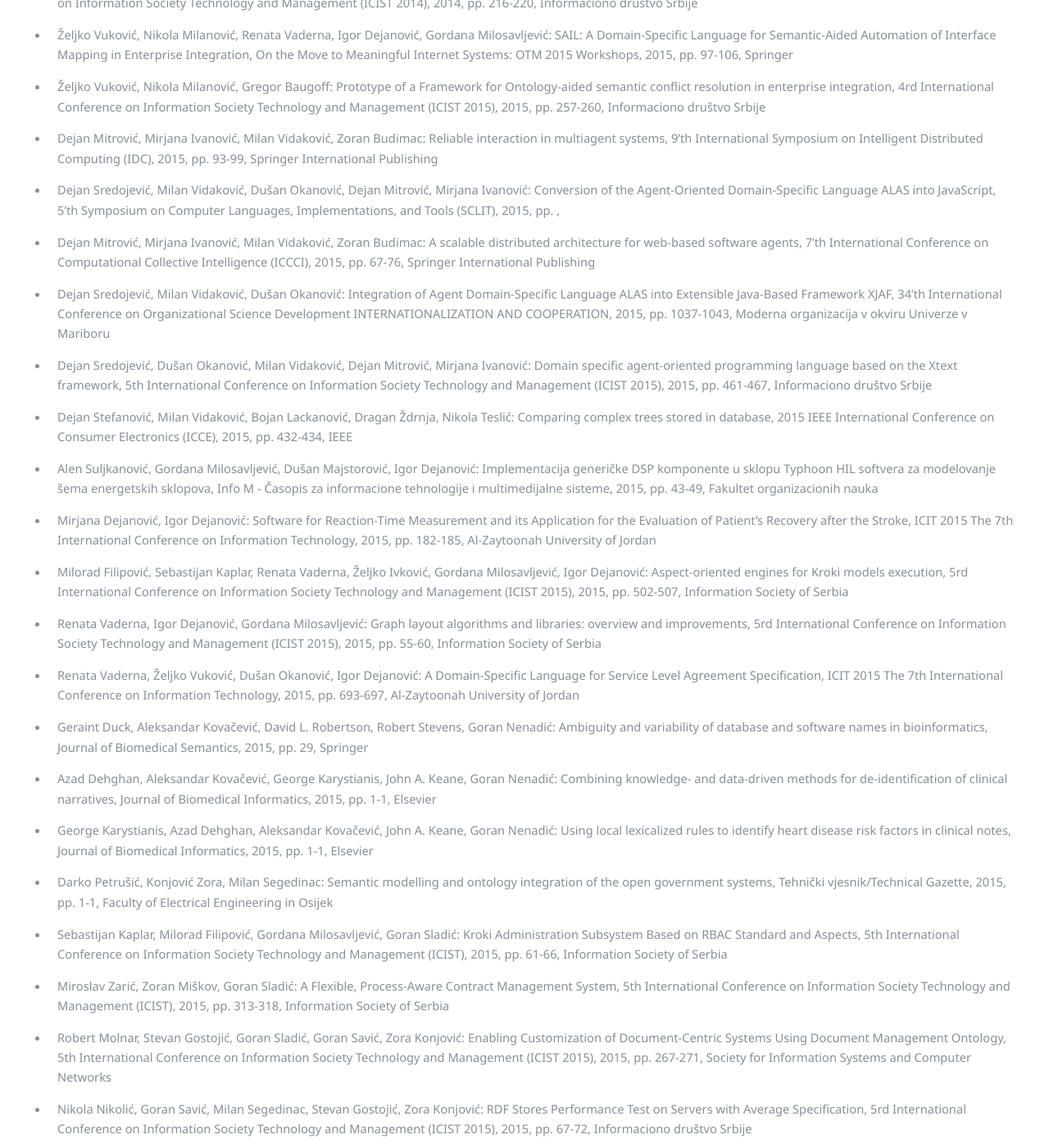
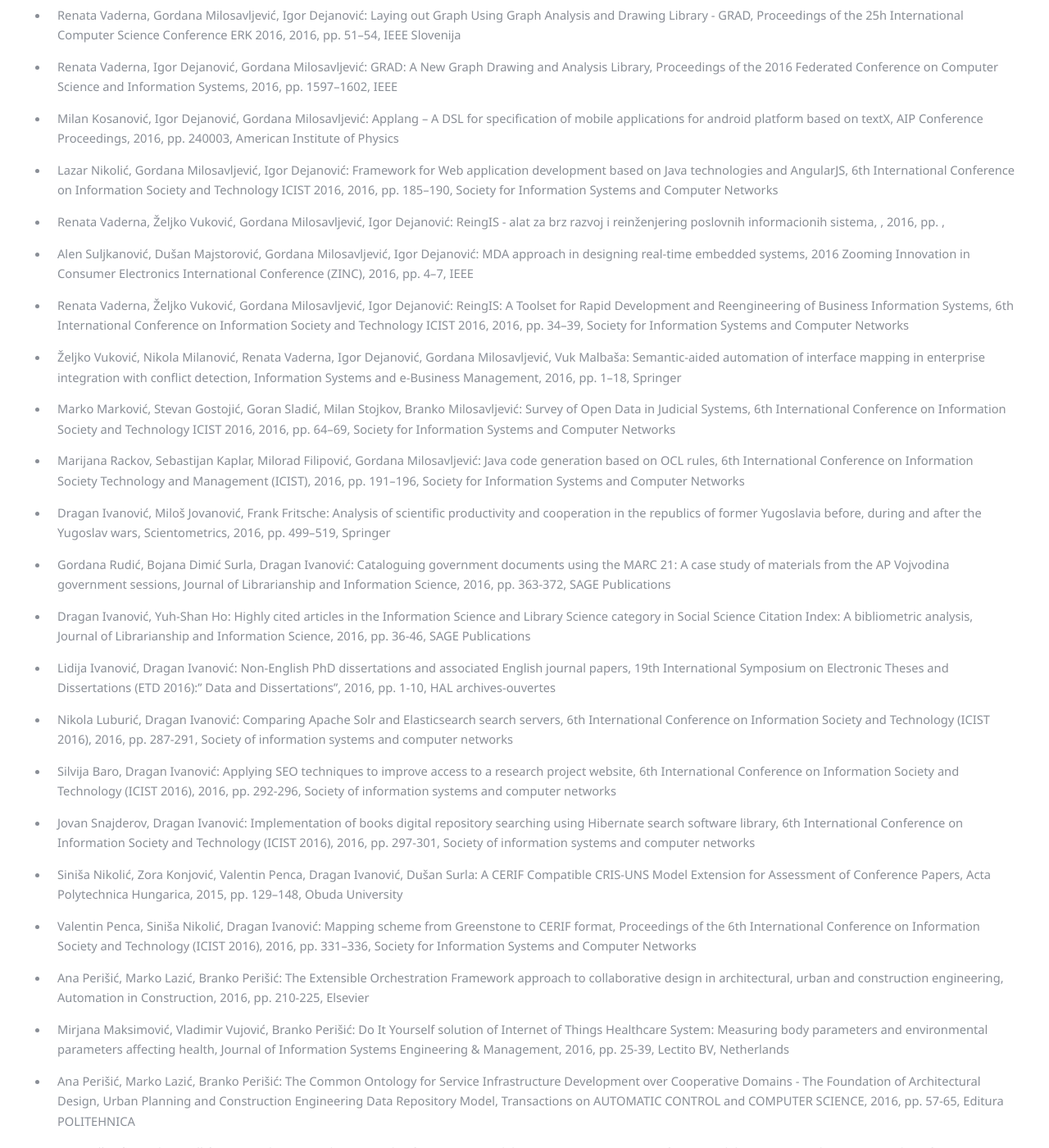
Before and after one commit to unsftn/informatika, a Jekyll site: the page built from 05-publications.md, in a window 1280 px wide and 1400 px high, scrolled down 934 px. Shown: the whole window at 82% size. Built offline with Jekyll 4.4.1, drawn with Linux system fonts in a browser that asks for light colours; some of the changed text lies outside the part shown.

Commit message:
publications2016

```diff
--- a/05-publications.md
+++ b/05-publications.md
@@ -9,66 +9,72 @@ permalink: /publications/
 
 
 
-* Milan Pandurov, Srđan Milaković, Nikola Lukić, Goran Savić, Milan Segedinac, Zora Konjović: Software Framework for REST Client Android Applications: Canvas LMS Case Study, 5th International Conference on Information Society and Technology (ICIST 2015), 2015, pp. 32-37, Informaciono društvo Srbije
+* Nikola Nikolić, Goran Savić, Robert Molnar, Stevan Gostojić, Branko Milosavljević: Management of Accreditation Documents in Serbian Higher Education using Ontology Based on ISO 82045 Standards, 6th International Conference on Information Society and Technology (ICIST 2016), 2016, pp. 148-153, Society for Information Systems and Computer Networks
 
-* Goran Savić, Milan Segedinac, Goran Sladić, Stevan Gostojić, Zora Konjović: Upravljanje nastavnim objektima zasnovano na ontologiji za opis dokumenata, Info M, 2015, pp. 18-24, Fakultet organizacionih nauka
+* Goran Sladić, Stevan Gostojić, Branko Milosavljević, Zora Konjović, Gordana Milosavljević: Computer Aided Anonymization and Redaction of Judicial Documents, Computer Science and Information Systems (ComSIS), 2016, pp. 217-236, ComSIS Consortium
 
-* Rajko Bulatović, Milan Paroški, Ðorđe Obradović, Zora Konjović: Inteligentno planiranje inspekcijskog nadzora baziranog na dinamickom stepenu rizika, INFOFest 2015, 2015, pp. 177-186, Ministarstvo za informaciono društvo i telekomunikacije, Crna Gora
+* Jelena Slivka, Aleksandar Kovačević: Co-training based algorithm for gender detection from emotional speech, Intelligent Systems and Informatics (SISY), 2016 IEEE 14th International Symposium on, 2016, pp. 257--262, Society for Information Systems and Computer Networks
 
-* Igor Cverdelj-Fogaraši, Goran Sladić, Stevan Gostojić, Milan Segedinac, Branko Milosavljević: A Meta-metadata Ontology Based on ebRIM Specification, 5th International Conference on Information Society and Technology (ICIST 2015), 2015, pp. 213-218, Society for Information Systems and Computer Networks
+* Nikola Luburić, Goran Savić, Gordana Milosavljević, Milan Segedinac, Jelena Slivka: A Code Generator for Building  Front-End Tier of REST-Based Rich Client Web Applications, 6th International Conference on Information Society and Technology ICIST 2016, 2016, pp. 28--33, Society for Information Systems and Computer Networks
 
-* Miloš Simić, Željko Bal, Renata Vaderna, Igor Dejanović: PyTabs: A DSL for simplified music notation, 5rd International Conference on Information Society Technology and Management (ICIST 2015), 2015, pp. 439-443, Information Society of Serbia
+* Nikola Luburić, Milan Stojkov, Goran Savić, Goran Sladić, Branko Milosavljević: Crypto-tutor: An educational tool for learning modern cryptography, Intelligent Systems and Informatics (SISY), 2016 IEEE 14th International Symposium on, 2016, pp. 205--210, Society for Information Systems and Computer Networks
 
-* Marko Jocić, Đorđe Obradović, Zora Konjović: Measuring influence of Facebook pages, 5th International Conference on Information Society Technology and Management (ICIST 2015), 2015, pp. 43-48, Society for Information Systems and Computer Networks
+* Milorad Filipović, Goran Sladić, Branko Milosavljević, Gordana Milosavljević: Applying SMT algorithms to code analysis, International conference on Applied Internet and Information Technologies - AIIT, 2016, pp. 163--170, “St Kliment Ohridski” University - Bitola, Republic of Macedonia
 
-* Dragan Ivanović, Fu Hui-Zhen, Ho Yuh-Shan: Publications from Serbia in the Science Citation Index Expanded: a bibliometric analysis, Scientometrics, 2015, pp. 145-160, Springer
+* Goran Savić, Milan Segedinac, Goran Sladić, Stevan Gostojić, Zora Konjović: A Machine-Readable Description of Generic Instructional Strategies in e-Courses, Computer Applications in Engineering Education, 2016, pp. 665-675, Wiley Periodicals
 
-* Valentin Penca, Siniša Nikolić, Dragan Ivanović: Scheme for mapping scientific research data from EPrints to CERIF format, 5th International Conference on Information Society Technology and Management (ICIST 2015), 2015, pp. 295-300, Society for Information Systems and Computer Networks
+* Goran Savić, Milan Segedinac: Softverska infrastruktura za upravljanje kurikulumom u elektronskoj nastavi, Edicija "Tehničke nauke - monografije", 2016, pp. , Fakultet tehničkih nauka
 
-* Dragan Ivanović, Miloš Jovanović, Frank Fritsche: Scientific Cooperation in the Republics of Former Yugoslavia Before, During and After the Yugoslav Wars, 15th International Society of Scientometrics and Informetrics Conference (ISSI 2015), 2015, pp. 784-789, Bogazici University Printhouse
+* Igor Dejanović, Gordana Milosavljević, Renata Vaderna: Arpeggio: A flexible PEG parser for Python, Knowledge-Based Systems, 2016, pp. 71--74, Elsevier
 
-* Željko Vuković, Nikola Milanović, Dušan Okanović: Sistem integracija primenom Apache Camel platforme, YUInfo 2014, 2014, pp. 417-421, Društvo za informacione sisteme i računarske mreže
+* Igor Dejanović, Renata Vaderna, Gordana Milosavljević, Željko Vuković: Implementacija jezika specifičnih za domen upotrebom textX alata, Info M - Časopis za informacione tehnologije i multimedijalne sisteme, 2016, pp. 4--10, Fakultet organizacionih nauka
 
-* Okanović Dušan, Vidaković Milan, Željko Vuković, Dejan Mitrović, Mirjana Ivanović: Editor for Agent-Oriented Programming Language ALAS, 4rd International Conference on Information Society Technology and Management (ICIST 2014), 2014, pp. 216-220, Informaciono društvo Srbije
+* Igor Dejanović: Softverski alati za dizajniranje i implementaciju jezika specifičnih za domen, Edicija "Tehničke nauke - monografije", 2016, pp. , Fakultet tehničkih nauka
 
-* Željko Vuković, Nikola Milanović, Renata Vaderna, Igor Dejanović, Gordana Milosavljević: SAIL: A Domain-Specific Language for Semantic-Aided Automation of Interface Mapping in Enterprise Integration, On the Move to Meaningful Internet Systems: OTM 2015 Workshops, 2015, pp. 97-106, Springer
+* Renata Vaderna, Gordana Milosavljević, Igor Dejanović: Laying out Graph Using Graph Analysis and Drawing Library - GRAD, Proceedings of the 25h International Computer Science Conference ERK 2016, 2016, pp. 51--54, IEEE Slovenija
 
-* Željko Vuković, Nikola Milanović, Gregor Baugoff: Prototype of a Framework for Ontology-aided semantic conflict resolution in enterprise integration, 4rd International Conference on Information Society Technology and Management (ICIST 2015), 2015, pp. 257-260, Informaciono društvo Srbije
+* Renata Vaderna, Igor Dejanović, Gordana Milosavljević: GRAD: A New Graph Drawing and Analysis Library, Proceedings of the 2016 Federated Conference on Computer Science and Information Systems, 2016, pp. 1597--1602, IEEE
 
-* Dejan Mitrović, Mirjana Ivanović, Milan Vidaković, Zoran Budimac: Reliable interaction in multiagent systems, 9'th International Symposium on Intelligent Distributed Computing (IDC), 2015, pp. 93-99, Springer International Publishing
+* Milan Kosanović, Igor Dejanović, Gordana Milosavljević: Applang -- A DSL for specification of mobile applications for android platform based on textX, AIP Conference Proceedings, 2016, pp. 240003, American Institute of Physics
 
-* Dejan Sredojević, Milan Vidaković, Dušan Okanović, Dejan Mitrović, Mirjana Ivanović: Conversion of the Agent-Oriented Domain-Specific Language ALAS into JavaScript, 5'th Symposium on Computer Languages, Implementations, and Tools (SCLIT), 2015, pp. ,
+* Lazar Nikolić, Gordana Milosavljević, Igor Dejanović: Framework for Web application development based on Java technologies and AngularJS, 6th International Conference on Information Society and Technology ICIST 2016, 2016, pp. 185--190, Society for Information Systems and Computer Networks
 
-* Dejan Mitrović, Mirjana Ivanović, Milan Vidaković, Zoran Budimac: A scalable distributed architecture for web-based software agents, 7'th International Conference on Computational Collective Intelligence (ICCCI), 2015, pp. 67-76, Springer International Publishing
+* Renata Vaderna, Željko Vuković, Gordana Milosavljević, Igor Dejanović: ReingIS - alat za brz razvoj i reinženjering poslovnih informacionih sistema, , 2016, pp. ,
 
-* Dejan Sredojević, Milan Vidaković, Dušan Okanović: Integration of Agent Domain-Specific Language ALAS into Extensible Java-Based Framework XJAF, 34'th International Conference on Organizational Science Development INTERNATIONALIZATION AND COOPERATION, 2015, pp. 1037-1043, Moderna organizacija v okviru Univerze v Mariboru
+* Alen Suljkanović, Dušan Majstorović, Gordana Milosavljević, Igor Dejanović: MDA approach in designing real-time embedded systems, 2016 Zooming Innovation in Consumer Electronics International Conference (ZINC), 2016, pp. 4--7, IEEE
 
-* Dejan Sredojević, Dušan Okanović, Milan Vidaković, Dejan Mitrović, Mirjana Ivanović: Domain specific agent-oriented programming language based on the Xtext framework, 5th International Conference on Information Society Technology and Management (ICIST 2015), 2015, pp. 461-467, Informaciono društvo Srbije
+* Renata Vaderna, Željko Vuković, Gordana Milosavljević, Igor Dejanović: ReingIS: A Toolset for Rapid Development and Reengineering of Business Information Systems, 6th International Conference on Information Society and Technology ICIST 2016, 2016, pp. 34--39, Society for Information Systems and Computer Networks
 
-* Dejan Stefanović, Milan Vidaković, Bojan Lackanović, Dragan Ždrnja, Nikola Teslić: Comparing complex trees stored in database, 2015 IEEE International Conference on Consumer Electronics (ICCE), 2015, pp. 432-434, IEEE
+* Željko Vuković, Nikola Milanović, Renata Vaderna, Igor Dejanović, Gordana Milosavljević, Vuk Malbaša: Semantic-aided automation of interface mapping in enterprise integration with conflict detection, Information Systems and e-Business Management, 2016, pp. 1--18, Springer
 
-* Alen Suljkanović, Gordana Milosavljević, Dušan Majstorović, Igor Dejanović: Implementacija generičke DSP komponente u sklopu Typhoon HIL softvera za modelovanje šema energetskih sklopova, Info M - Časopis za informacione tehnologije i multimedijalne sisteme, 2015, pp. 43-49, Fakultet organizacionih nauka
+* Marko Marković, Stevan Gostojić, Goran Sladić, Milan Stojkov, Branko Milosavljević: Survey of Open Data in Judicial Systems, 6th International Conference on Information Society and Technology ICIST 2016, 2016, pp. 64--69, Society for Information Systems and Computer Networks
 
-* Mirjana Dejanović, Igor Dejanović: Software for Reaction-Time Measurement and its Application for the Evaluation of Patient's Recovery after the Stroke, ICIT 2015 The 7th International Conference on Information Technology, 2015, pp. 182-185, Al-Zaytoonah University of Jordan
+* Marijana Rackov, Sebastijan Kaplar, Milorad Filipović, Gordana Milosavljević: Java code generation based on OCL rules, 6th International Conference on Information Society Technology and Management (ICIST), 2016, pp. 191--196, Society for Information Systems and Computer Networks
 
-* Milorad Filipović, Sebastijan Kaplar, Renata Vaderna, Željko Ivković, Gordana Milosavljević, Igor Dejanović: Aspect-oriented engines for Kroki models execution, 5rd International Conference on Information Society Technology and Management (ICIST 2015), 2015, pp. 502-507, Information Society of Serbia
+* Dragan Ivanović, Miloš Jovanović, Frank Fritsche: Analysis of scientific productivity and cooperation in the republics of former Yugoslavia before, during and after the Yugoslav wars, Scientometrics, 2016, pp. 499--519, Springer
 
-* Renata Vaderna, Igor Dejanović, Gordana Milosavljević: Graph layout algorithms and libraries: overview and improvements, 5rd International Conference on Information Society Technology and Management (ICIST 2015), 2015, pp. 55-60, Information Society of Serbia
+* Gordana Rudić, Bojana Dimić Surla, Dragan Ivanović: Cataloguing government documents using the MARC 21: A case study of materials from the AP Vojvodina government sessions, Journal of Librarianship and Information Science, 2016, pp. 363-372, SAGE Publications
 
-* Renata Vaderna, Željko Vuković, Dušan Okanović, Igor Dejanović: A Domain-Specific Language for Service Level Agreement Specification, ICIT 2015 The 7th International Conference on Information Technology, 2015, pp. 693-697, Al-Zaytoonah University of Jordan
+* Dragan Ivanović, Yuh-Shan Ho: Highly cited articles in the Information Science and Library Science category in Social Science Citation Index: A bibliometric analysis, Journal of Librarianship and Information Science, 2016, pp. 36-46, SAGE Publications
 
-* Geraint Duck, Aleksandar Kovačević, David L. Robertson, Robert Stevens, Goran Nenadić: Ambiguity and variability of database and software names in bioinformatics, Journal of Biomedical Semantics, 2015, pp. 29, Springer
+* Lidija Ivanović, Dragan Ivanović: Non-English PhD dissertations and associated English journal papers, 19th International Symposium on Electronic Theses and Dissertations (ETD 2016):" Data and Dissertations", 2016, pp. 1-10, HAL archives-ouvertes
 
-* Azad Dehghan, Aleksandar Kovačević, George Karystianis, John A. Keane, Goran Nenadić: Combining knowledge- and data-driven methods for de-identification of clinical narratives, Journal of Biomedical Informatics, 2015, pp. 1-1, Elsevier
+* Nikola Luburić, Dragan Ivanović: Comparing Apache Solr and Elasticsearch search servers, 6th International Conference on Information Society and Technology (ICIST 2016), 2016, pp. 287-291, Society of information systems and computer networks
 
-* George Karystianis, Azad Dehghan, Aleksandar Kovačević, John A. Keane, Goran Nenadić: Using local lexicalized rules to identify heart disease risk factors in clinical notes, Journal of Biomedical Informatics, 2015, pp. 1-1, Elsevier
+* Silvija Baro, Dragan Ivanović: Applying SEO techniques to improve access to a research project website, 6th International Conference on Information Society and Technology (ICIST 2016), 2016, pp. 292-296, Society of information systems and computer networks
 
-* Darko Petrušić, Konjović Zora, Milan Segedinac: Semantic modelling and ontology integration of the open government systems, Tehnički vjesnik/Technical Gazette, 2015, pp. 1-1, Faculty of Electrical Engineering in Osijek
+* Jovan Snajderov, Dragan Ivanović: Implementation of books digital repository searching using Hibernate search software library, 6th International Conference on Information Society and Technology (ICIST 2016), 2016, pp. 297-301, Society of information systems and computer networks
 
-* Sebastijan Kaplar, Milorad Filipović, Gordana Milosavljević, Goran Sladić: Kroki Administration Subsystem Based on RBAC Standard and Aspects, 5th International Conference on Information Society Technology and Management (ICIST), 2015, pp. 61-66, Information Society of Serbia
+* Siniša Nikolić, Zora Konjović, Valentin Penca, Dragan Ivanović, Dušan Surla: A CERIF Compatible CRIS-UNS Model Extension for Assessment of Conference Papers, Acta Polytechnica Hungarica, 2015, pp. 129--148, Obuda University
 
-* Miroslav Zarić, Zoran Miškov, Goran Sladić: A Flexible, Process-Aware Contract Management System, 5th International Conference on Information Society Technology and Management (ICIST), 2015, pp. 313-318, Information Society of Serbia
+* Valentin Penca, Siniša Nikolić, Dragan Ivanović: Mapping scheme from Greenstone to CERIF format, Proceedings  of the 6th International Conference on Information Society and Technology (ICIST 2016), 2016, pp. 331--336, Society for Information Systems and Computer Networks
 
-* Robert Molnar, Stevan Gostojić, Goran Sladić, Goran Savić, Zora Konjović: Enabling Customization of Document-Centric Systems Using Document Management Ontology, 5th International Conference on Information Society Technology and Management (ICIST 2015), 2015, pp. 267-271, Society for Information Systems and Computer Networks
+* Ana Perišić, Marko Lazić, Branko Perišić: The Extensible Orchestration Framework approach to collaborative design in architectural, urban and construction engineering, Automation in Construction, 2016, pp. 210-225, Elsevier
 
-* Nikola Nikolić, Goran Savić, Milan Segedinac, Stevan Gostojić, Zora Konjović: RDF Stores Performance Test on Servers with Average Specification, 5rd International Conference on Information Society Technology and Management (ICIST 2015), 2015, pp. 67-72, Informaciono društvo Srbije
+* Mirjana Maksimović, Vladimir Vujović, Branko Perišić: Do It Yourself solution of Internet of Things Healthcare System: Measuring body parameters and environmental parameters affecting health, Journal of Information Systems Engineering & Management, 2016, pp. 25-39, Lectito BV, Netherlands
+
+* Ana Perišić, Marko Lazić, Branko Perišić: The Common Ontology for Service Infrastructure Development over Cooperative Domains - The Foundation of Architectural Design, Urban Planning and Construction Engineering Data Repository Model, Transactions on AUTOMATIC CONTROL and COMPUTER SCIENCE, 2016, pp. 57-65, Editura POLITEHNICA
+
+* Igor Zečević, Branko Perišić, Petar Bjeljac, Danijel Venus: Role of Pivot Metamodel in Automatic Generation of Metamodel Extensions, 6th International Conference on Information Society and Technology ICIST 2016, 2016, pp. 337-341, Society for Information Systems and Computer Networks
+
+* Vladimir Maruna, Tom Mercer, Igor Zečević, Branko Perišić, Petar Bjeljac: The Business Process Transformation Framework Implementation through Metamodel Extension, 6th International Conference on Information Society and Technology ICIST 2016, 2016, pp. 11-16, Society for Information Systems and Computer Networks
```
